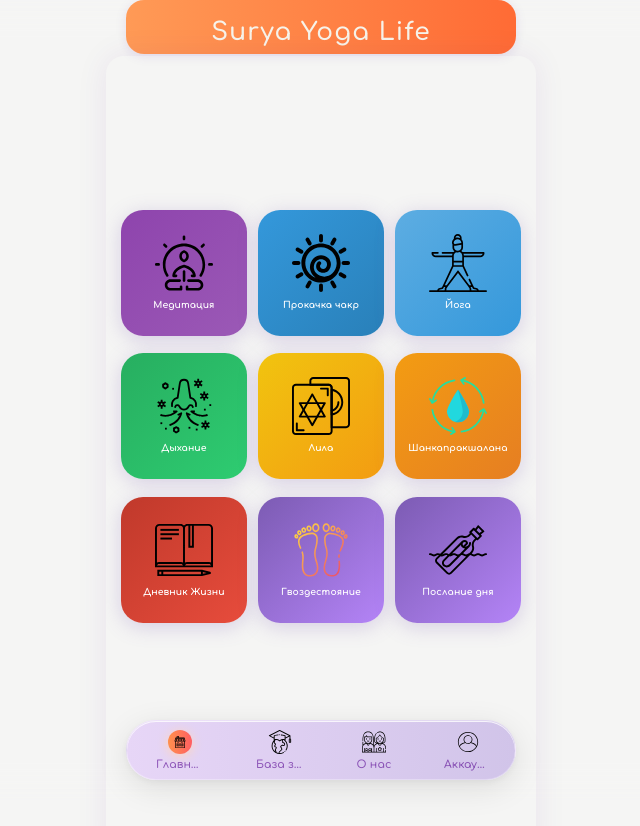
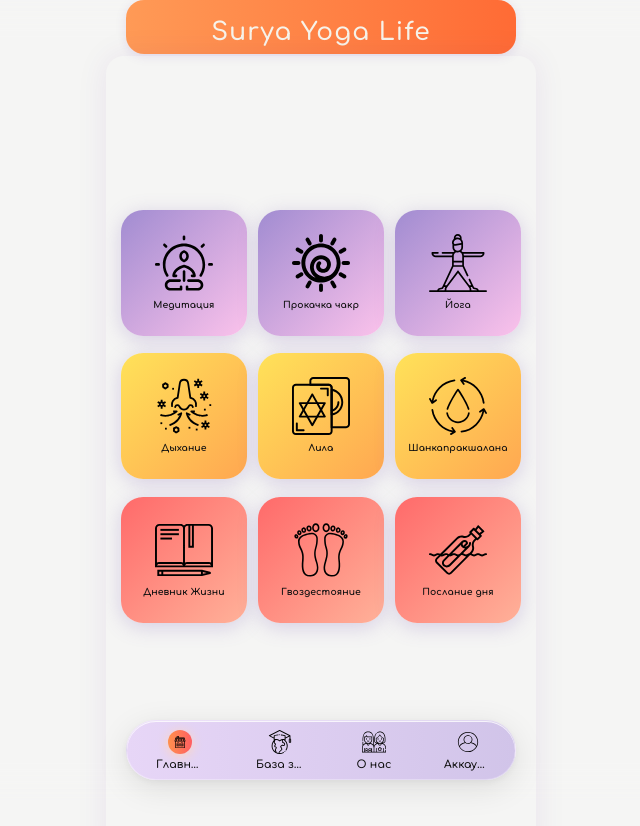
Before and after one commit to marselbeijing/Surya-Yoga-Life, a React (Create React App) app: page / in a window 1280 px wide. Shown: the top 826 px of the page, without its empty margins (319-959 px from the left). Built offline with nearby package versions, Linux system fonts and the light colour scheme.

Commit message:
Цвет текста: названия всех иконок на главной и в нижнем баре теперь чёрные

```diff
--- a/src/components/BottomBar.css
+++ b/src/components/BottomBar.css
@@ -106,7 +106,7 @@
 .bar-title {
   margin-top: 2px;
   font-size: 0.68rem;
-  color: inherit;
+  color: #111 !important;
   font-family: 'Comfortaa', cursive;
   font-weight: 600;
   letter-spacing: 0.01em;
--- a/src/components/MainSections.css
+++ b/src/components/MainSections.css
@@ -122,7 +122,7 @@
 
 .section-title,
 .section-title-strict {
-  color: #fff !important;
+  color: #111 !important;
   font-family: 'Comfortaa', cursive;
   font-size: 0.58rem;
   font-weight: 700;
--- a/src/components/MainSections.js
+++ b/src/components/MainSections.js
@@ -6,46 +6,55 @@ const sections = [
     key: 'Медитация',
     title: 'Медитация',
     icon: <img src={process.env.PUBLIC_URL + '/medi.svg'} alt="Медитация" style={{ width: 81, height: 81, display: 'block', margin: '0 auto' }} />,
+    cardStyle: { background: 'linear-gradient(135deg, #a18cd1 0%, #fbc2eb 100%)' },
   },
   {
     key: 'Прокачка чакр',
     title: 'Прокачка чакр',
     icon: <img src={process.env.PUBLIC_URL + '/icon.chakra.svg'} alt="Прокачка чакр" style={{ width: 81, height: 81, display: 'block', margin: '0 auto' }} />,
+    cardStyle: { background: 'linear-gradient(135deg, #a18cd1 0%, #fbc2eb 100%)' },
   },
   {
     key: 'Йога',
     icon: <img src={process.env.PUBLIC_URL + '/meditatsiya.svg'} alt="Йога" style={{ width: 81, height: 81, display: 'block', margin: '0 auto' }} />,
     title: 'Йога',
+    cardStyle: { background: 'linear-gradient(135deg, #a18cd1 0%, #fbc2eb 100%)' },
   },
   {
     key: 'Дыхание',
     title: 'Дыхание',
     icon: <img src={process.env.PUBLIC_URL + '/lung.svg'} alt="Дыхание" style={{ width: 81, height: 81, display: 'block', margin: '0 auto' }} />,
+    cardStyle: { background: 'linear-gradient(135deg, #ffe259 0%, #ffa751 100%)' },
   },
   {
     key: 'Лила',
     title: 'Лила',
     icon: <img src={process.env.PUBLIC_URL + '/card.svg'} alt="Лила" style={{ width: 81, height: 81, display: 'block', margin: '0 auto' }} />,
+    cardStyle: { background: 'linear-gradient(135deg, #ffe259 0%, #ffa751 100%)' },
   },
   {
     key: 'Шанкапракшалана',
     title: 'Шанкапракшалана',
     icon: <img src={process.env.PUBLIC_URL + '/water1.svg'} alt="Шанкапракшалана" style={{ width: 81, height: 81, display: 'block', margin: '0 auto' }} />,
+    cardStyle: { background: 'linear-gradient(135deg, #ffe259 0%, #ffa751 100%)' },
   },
   {
     key: 'Дневник Жизни',
     title: 'Дневник Жизни',
     icon: <img src={process.env.PUBLIC_URL + '/diary1.svg'} alt="Дневник Жизни" style={{ width: 81, height: 81, display: 'block', margin: '0 auto' }} />,
+    cardStyle: { background: 'linear-gradient(135deg, #ff6a6a 0%, #ffb199 100%)' },
   },
   {
     key: 'Гвоздестояние',
     title: 'Гвоздестояние',
     icon: <img src={process.env.PUBLIC_URL + '/foot.svg'} alt="Гвоздестояние" style={{ width: 81, height: 81, display: 'block', margin: '0 auto' }} />,
+    cardStyle: { background: 'linear-gradient(135deg, #ff6a6a 0%, #ffb199 100%)' },
   },
   {
     key: 'Послание дня',
     title: 'Послание дня',
     icon: <img src={process.env.PUBLIC_URL + '/poslanie.svg'} alt="Послание дня" style={{ width: 81, height: 81, display: 'block', margin: '0 auto' }} />,
+    cardStyle: { background: 'linear-gradient(135deg, #ff6a6a 0%, #ffb199 100%)' },
   },
 ];
 
@@ -58,7 +67,7 @@ export default function MainSections({ onSectionClick }) {
           className="section-card"
             key={s.key || s.title}
             onClick={onSectionClick ? () => onSectionClick(s.key || s.title) : undefined}
-            style={{ cursor: onSectionClick ? 'pointer' : 'default' }}
+            style={{ cursor: onSectionClick ? 'pointer' : 'default', ...(s.cardStyle || {}) }}
         >
           <div className="section-icon">{s.icon}</div>
           {s.title && <div className="section-title section-title-strict">{s.title}</div>}
```
Also changed, not shown: public/foot.svg, public/water1.svg. Lines whose indentation alone changed are shown as unchanged.
